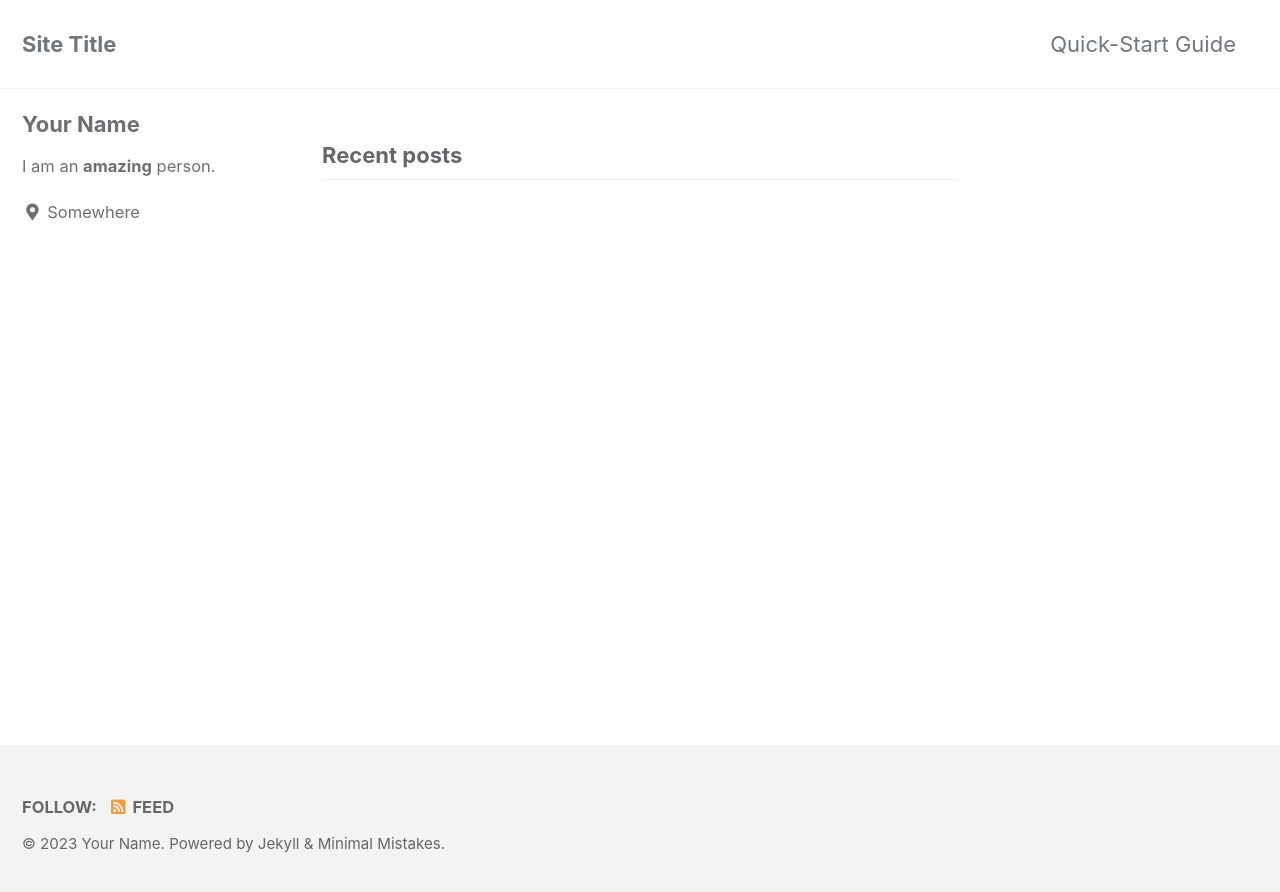
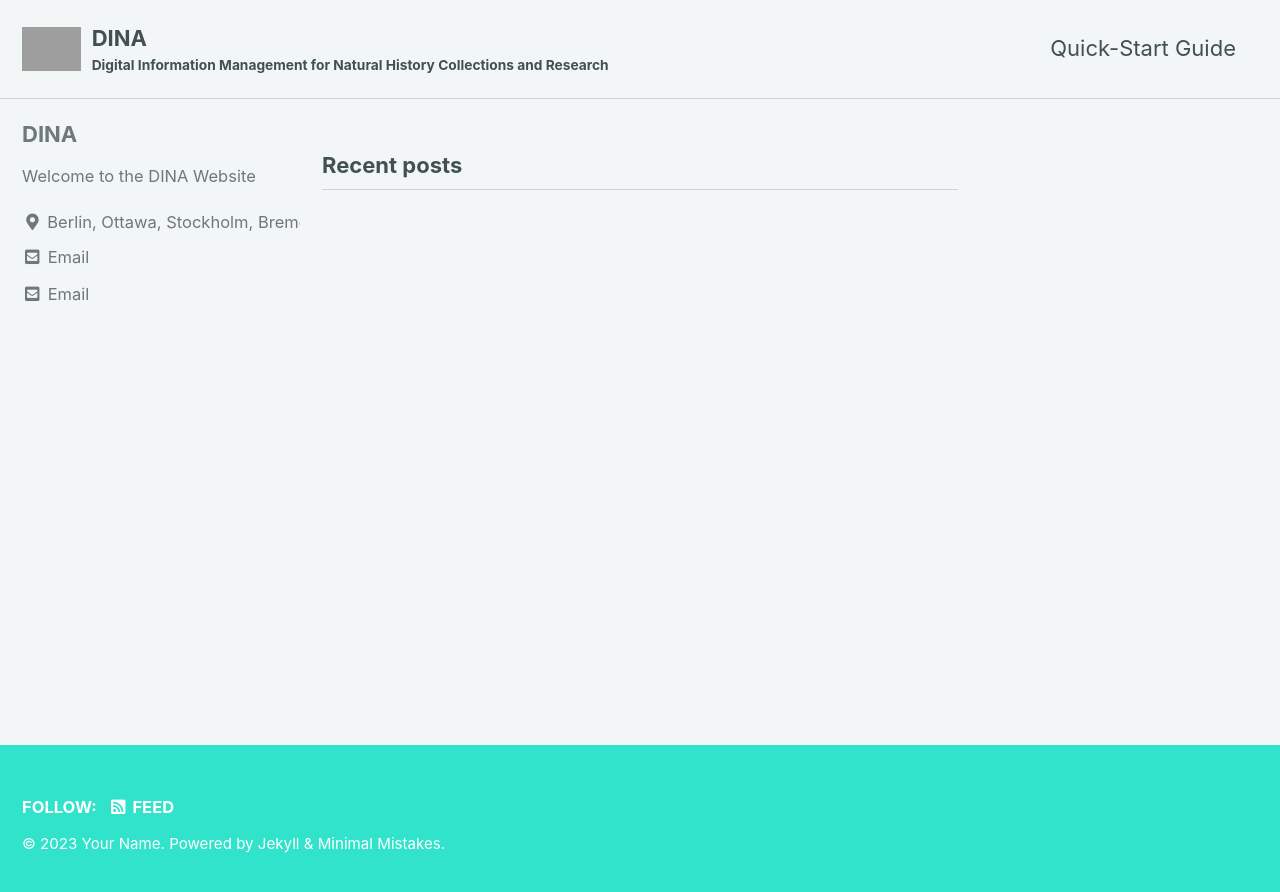
Before and after one commit to cboelling/new-dina-web.github.io, a Jekyll site: the page built from index.html, in a window 1280 px wide. Shown: the top 892 px of the page. Built offline with Jekyll 4.4.1, drawn with Linux system fonts in a browser that asks for light colours; cached includes are drawn as plain includes; the list of posts is cut into pages by our own code; grey boxes are pictures that could not be loaded.

Commit message:
Update _config.yml

```diff
--- a/_config.yml
+++ b/_config.yml
@@ -12,20 +12,20 @@
 
 # theme                  : "minimal-mistakes-jekyll"
 # remote_theme           : "mmistakes/minimal-mistakes"
-minimal_mistakes_skin    : "default" # "air", "aqua", "contrast", "dark", "dirt", "neon", "mint", "plum", "sunrise"
+minimal_mistakes_skin    : "mint" # "default", "air", "aqua", "contrast", "dark", "dirt", "neon", "mint", "plum", "sunrise"
 
 # Site Settings
 locale                   : "en-US"
-title                    : "Site Title"
+title                    : "DINA "
 title_separator          : "-"
-subtitle                 : "" # site tagline that appears below site title in masthead
+subtitle                 : "Digital Information Management for Natural History Collections and Research" # site tagline that appears below site title in masthead
 name                     : "Your Name"
 description              : "An amazing website."
 url                      : "http://docs.dina-project.net" # the base hostname & protocol for your site e.g. "https://mmistakes.github.io"
 baseurl                  : "" # the subpath of your site, e.g. "/blog"
 repository               : "DINA-Web" # GitHub username/repo-name e.g. "mmistakes/minimal-mistakes"
-teaser                   : "" # path of fallback teaser image, e.g. "/assets/images/500x300.png"
-logo                     : "" # path of logo image to display in the masthead, e.g. "/assets/images/88x88.png"
+teaser                   : "/assets/images/500x300.png" # path of fallback teaser image, e.g. "/assets/images/500x300.png"
+logo                     : "/assets/images/88x88.png" # path of logo image to display in the masthead, e.g. "/assets/images/88x88.png"
 masthead_title           : "" # overrides the website title displayed in the masthead, use " " for no title
 # breadcrumbs            : false # true, false (default)
 words_per_minute         : 200
@@ -104,15 +104,15 @@ analytics:
 
 # Site Author
 author:
-  name             : "Your Name"
+  name             : "DINA"
   avatar           : # path of avatar image, e.g. "/assets/images/bio-photo.jpg"
-  bio              : "I am an **amazing** person."
-  location         : "Somewhere"
-  email            :
+  bio              : "Welcome to the DINA Website"
+  location         : "Berlin, Ottawa, Stockholm, Bremen"
+  email            : "info@dina-project.net"
   links:
     - label: "Email"
       icon: "fas fa-fw fa-envelope-square"
-      # url: "mailto:your.name@email.com"
+      url: "mailto:info@dina-project.net"
     - label: "Website"
       icon: "fas fa-fw fa-link"
       # url: "https://your-website.com"
```
